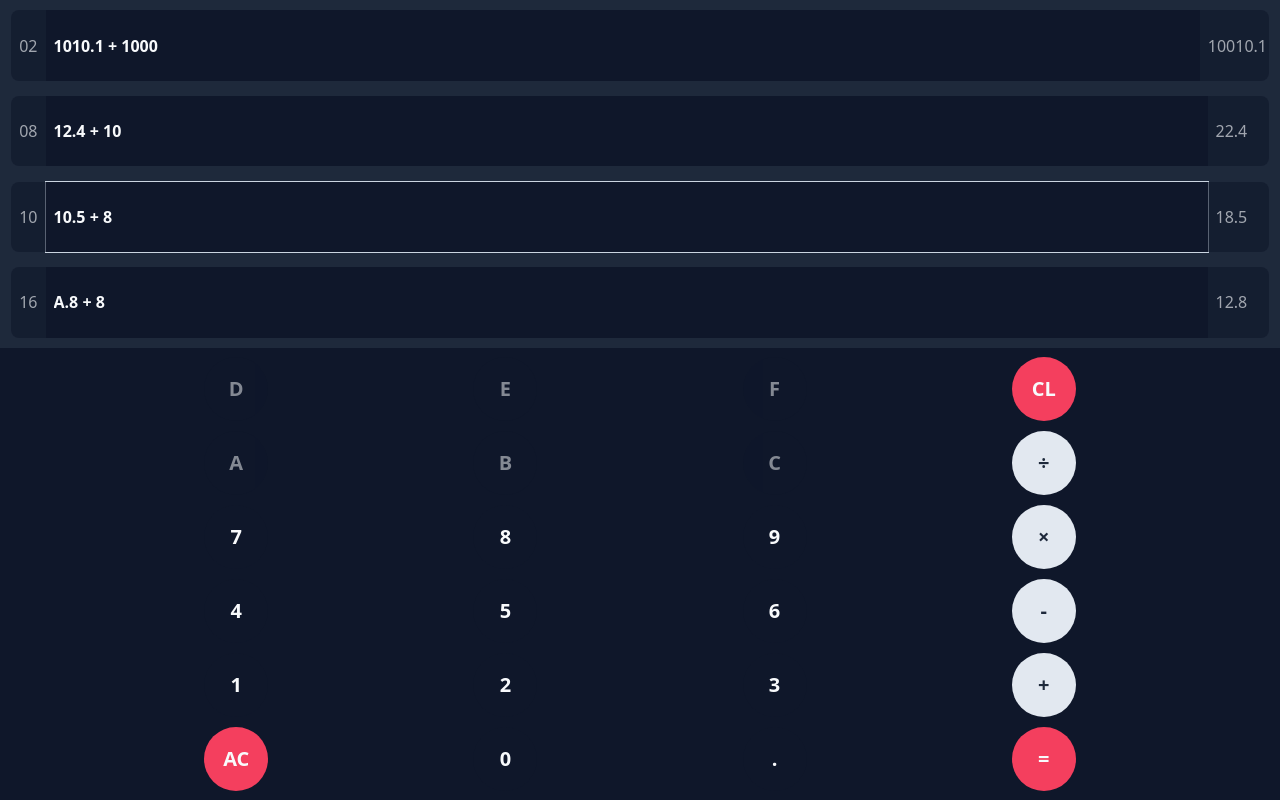
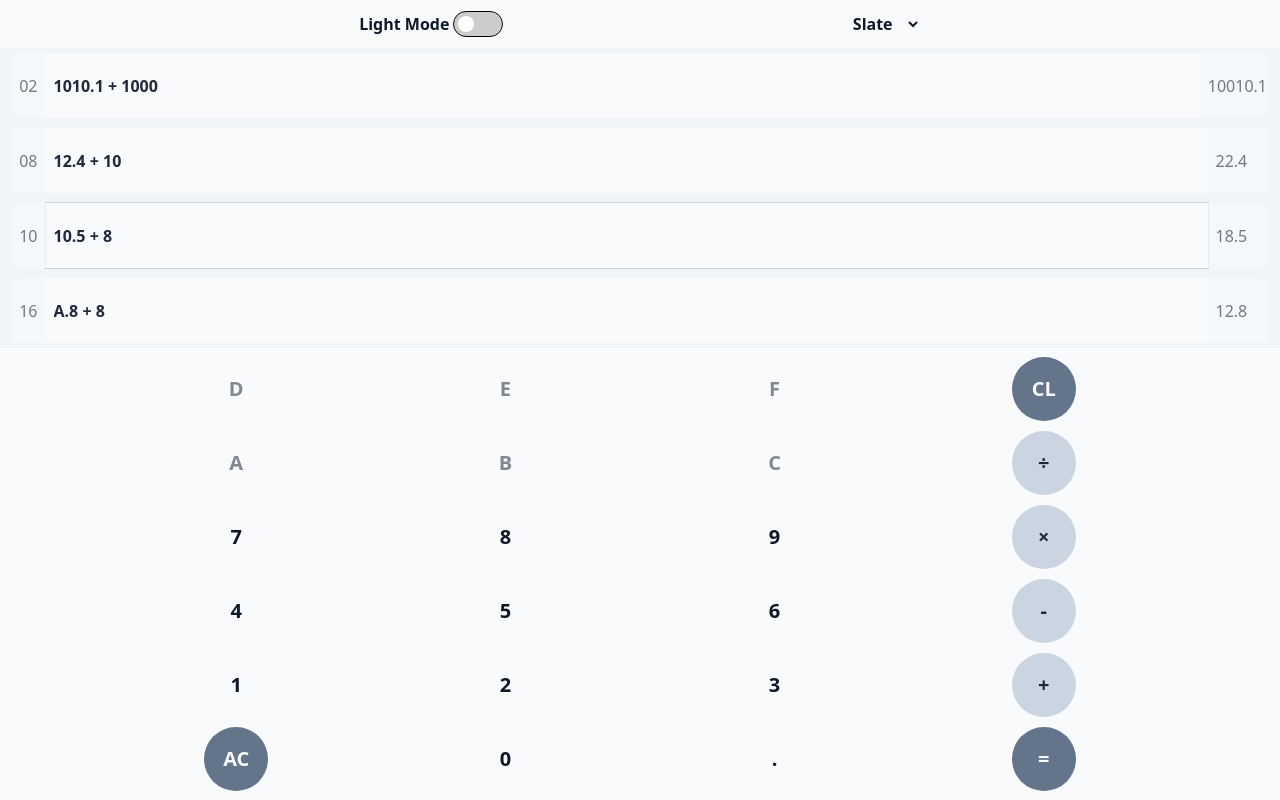
Before and after one commit to Aditya81016-Old/BaseShift, a Svelte app: page / in a window 1280 px wide. Built offline with nearby package versions, Linux system fonts and the light colour scheme.

Commit message:
added switch for light and dark mode and option to change theme color

```diff
--- a/src/App.svelte
+++ b/src/App.svelte
@@ -1,10 +1,12 @@
 <script lang="ts">
   import Bases from "./components/Bases.svelte";
+  import Header from "./components/Header.svelte";
   import Keypad from "./components/Keypad.svelte";
   import {Theme, ThemeColor} from "./variables"
+  import {themeMode, themeColorMode} from "./store"
 
-  $: theme = Theme.Dark
-  $: themeColor = ThemeColor.Rose
+  $: theme = $themeMode
+  $: themeColor = $themeColorMode
 
   let bgClass
   $: bgClass = theme == Theme.Light ? "bg-slate-100" : "bg-slate-800"
@@ -12,6 +14,7 @@
 </script>
 
 <main class="w-screen h-screen {bgClass}" id="App">
+  <Header {theme} {themeColor}/>
   <Bases {theme}/>
   <Keypad {theme} {themeColor}/>
 </main>
--- a/src/components/Bases.svelte
+++ b/src/components/Bases.svelte
@@ -24,10 +24,11 @@
   $: DecimalAns = changeBase($flexibleAns, 10, 10);
   $: HexadecimalAns = changeBase($flexibleAns, 10, 16).toUpperCase()
 
-  let keypadHeight;
+  let keypadHeight, headerHeight;
 
   onMount(() => {
     keypadHeight = j("#Keypad").css("height");
+    headerHeight = j("#Header").css("height");
 
     j(`#${$activeInput}`).addClass("activeInput");
 
@@ -41,7 +42,7 @@
 
 <main
   class="flex flex-col justify-evenly"
-  style="height: calc(100vh - {keypadHeight})"
+  style="height: calc(100vh - {keypadHeight} - {headerHeight} )"
 >
   <BaseBoard base="02" no={BinaryValue} ans={BinaryAns} {theme} />
   <BaseBoard base="08" no={OctalValue} ans={OctalAns} {theme} />
--- /dev/null
+++ b/src/components/Header.svelte
@@ -0,0 +1,135 @@
+<script lang="ts">
+  export let theme, themeColor;
+  import { Theme, ThemeColor } from "../variables";
+  import { themeMode, themeColorMode } from "../store";
+  import { onMount } from "svelte";
+
+  let bgClass, textClass;
+  $: bgClass = theme == Theme.Light ? "bg-slate-50" : "bg-slate-900";
+  $: textClass = theme == Theme.Light ? "text-slate-900" : "text-slate-50";
+  $: mode = theme == Theme.Light ? "Light" : "Dark";
+
+  onMount(() => {
+    if ($themeMode == Theme.Dark) jQuery("#themeMode").prop("checked", true);
+
+    jQuery(".switch").on("click", () => {
+      if (jQuery("#themeMode").is(":checked")) {
+        themeMode.set(Theme.Dark);
+      } else {
+        themeMode.set(Theme.Light);
+      }
+    });
+
+    jQuery("#ThemeColorSelect").on("change", () => {
+      $themeColorMode =
+        jQuery("#ThemeColorSelect option:selected").attr("value") as ThemeColor;
+    });
+  });
+</script>
+
+<main>
+  <div id="Header" class="{textClass} {bgClass} z-30 p-3 w-full">
+    <div class="selections bg-transparent flex justify-evenly {textClass}">
+      <div id="themeSelector">
+        <span class="{textClass} font-bold">{mode} Mode</span>
+        <label class="switch">
+          <input type="checkbox" id="themeMode" />
+          <span class="slider round" />
+        </label>
+      </div>
+      <div id="themeColorSelector">
+        <select
+          class="{bgClass} {textClass} font-bold"
+          name="Theme Color"
+          id="ThemeColorSelect"
+        >
+          <option value={ThemeColor.Slate} class="bg-{ThemeColor.Slate}-500"
+            >Slate</option
+          >
+          <option value={ThemeColor.Rose} class="bg-{ThemeColor.Rose}-500"
+            >Rose</option
+          >
+          <option value={ThemeColor.Teal} class="bg-{ThemeColor.Teal}-500"
+            >Teal</option
+          >
+          <option value={ThemeColor.Yellow} class="bg-{ThemeColor.Yellow}-500"
+            >Yellow</option
+          >
+          <option value={ThemeColor.Blue} class="bg-{ThemeColor.Blue}-500"
+            >Blue</option
+          >
+          <option value={ThemeColor.Indigo} class="bg-{ThemeColor.Indigo}-500"
+            >Indigo</option
+          >
+        </select>
+      </div>
+    </div>
+  </div>
+</main>
+
+<style lang="scss">
+  /* The switch - the box around the slider */
+  .switch {
+    position: relative;
+    display: inline-block;
+    width: 3rem;
+    height: 1.5rem;
+  }
+
+  /* Hide default HTML checkbox */
+  .switch input {
+    opacity: 0;
+    width: 0;
+    height: 0;
+  }
+
+  /* The slider */
+  .slider {
+    position: absolute;
+    cursor: pointer;
+    top: 0;
+    left: 0;
+    right: 0;
+    bottom: 0;
+    background-color: #ccc;
+    outline: 1px solid #000000;
+    -webkit-transition: 0.4s;
+    transition: 0.4s;
+  }
+
+  .slider:before {
+    position: absolute;
+    content: "";
+    height: 16px;
+    width: 16px;
+    left: 4px;
+    bottom: 4px;
+    background-color: white;
+    -webkit-transition: 0.4s;
+    transition: 0.4s;
+  }
+
+  input:checked + .slider {
+    background-color: #2c3b5c;
+    outline: 1px solid #ffffff;
+  }
+
+  input:focus + .slider {
+    box-shadow: 5px #ffffff;
+  }
+
+  input:checked + .slider:before {
+    -webkit-transform: translateX(26px);
+    -ms-transform: translateX(26px);
+    transform: translateX(24px);
+  }
+
+  /* Rounded sliders */
+  .slider.round {
+    border-radius: 34px;
+  }
+
+  .slider.round:before {
+    border-radius: 50%;
+  }
+</style>
--- a/src/components/Keypad.svelte
+++ b/src/components/Keypad.svelte
@@ -5,11 +5,11 @@
 
   import Key from "../units/Key.svelte";
   import { KeyTypes, Theme } from "../variables";
-  import { activeInput, flexibleNo, flexibleAns } from "../store";
+  import { activeInput, flexibleNo, flexibleAns, themeMode } from "../store";
   import { changeBase } from "../module"
 
-  let bgClass;
-  $: bgClass = theme == Theme.Light ? "bg-slate-50" : "bg-slate-900";
+
+  $: bgClass = $themeMode == Theme.Light ? "bg-slate-50" : "bg-slate-900";
 
 
   onMount(() => {
@@ -78,7 +78,7 @@
         $flexibleNo = changeBase(String(jQuery(`#${$activeInput}`).val()), Number($activeInput.replaceAll("base", "")), 10)
         let no = $flexibleNo.replaceAll("÷", "/").replaceAll("×", "*")
         let ans = String(eval(no))
-        $flexibleAns = changeBase(ans, Number($activeInput.replaceAll("base", "")), 10)
+        $flexibleAns = ans
       }
     });
   });
@@ -86,40 +86,40 @@
 
 <table id="Keypad" class="w-screen {bgClass}">
   <tr class="flex my-2 justify-evenly">
-    <td><Key {theme} {themeColor} value="D" type={KeyTypes.Normal} /></td>
-    <td><Key {theme} {themeColor} value="E" type={KeyTypes.Normal} /></td>
-    <td><Key {theme} {themeColor} value="F" type={KeyTypes.Normal} /></td>
-    <td><Key {theme} {themeColor} value="CL" type={KeyTypes.Special} /></td>
+    <td><Key  value="D" type={KeyTypes.Normal} /></td>
+    <td><Key value="E" type={KeyTypes.Normal} /></td>
+    <td><Key value="F" type={KeyTypes.Normal} /></td>
+    <td><Key  value="CL" type={KeyTypes.Special} /></td>
   </tr>
   <tr class="flex my-2 justify-evenly">
-    <td><Key {theme} {themeColor} value="A" type={KeyTypes.Normal} /></td>
-    <td><Key {theme} {themeColor} value="B" type={KeyTypes.Normal} /></td>
-    <td><Key {theme} {themeColor} value="C" type={KeyTypes.Normal} /></td>
-    <td><Key {theme} {themeColor} value="÷" type={KeyTypes.Operator} /></td>
+    <td><Key value="A" type={KeyTypes.Normal} /></td>
+    <td><Key  value="B" type={KeyTypes.Normal} /></td>
+    <td><Key value="C" type={KeyTypes.Normal} /></td>
+    <td><Key value="÷" type={KeyTypes.Operator} /></td>
   </tr>
   <tr class="flex my-2 justify-evenly">
-    <td><Key {theme} {themeColor} value="7" type={KeyTypes.Normal} /></td>
-    <td><Key {theme} {themeColor} value="8" type={KeyTypes.Normal} /></td>
-    <td><Key {theme} {themeColor} value="9" type={KeyTypes.Normal} /></td>
-    <td><Key {theme} {themeColor} value="×" type={KeyTypes.Operator} /></td>
+    <td><Key  value="7" type={KeyTypes.Normal} /></td>
+    <td><Key value="8" type={KeyTypes.Normal} /></td>
+    <td><Key value="9" type={KeyTypes.Normal} /></td>
+    <td><Key  value="×" type={KeyTypes.Operator} /></td>
   </tr>
   <tr class="flex my-2 justify-evenly">
-    <td><Key {theme} {themeColor} value="4" type={KeyTypes.Normal} /></td>
-    <td><Key {theme} {themeColor} value="5" type={KeyTypes.Normal} /></td>
-    <td><Key {theme} {themeColor} value="6" type={KeyTypes.Normal} /></td>
-    <td><Key {theme} {themeColor} value="-" type={KeyTypes.Operator} /></td>
+    <td><Key  value="4" type={KeyTypes.Normal} /></td>
+    <td><Key  value="5" type={KeyTypes.Normal} /></td>
+    <td><Key value="6" type={KeyTypes.Normal} /></td>
+    <td><Key  value="-" type={KeyTypes.Operator} /></td>
   </tr>
   <tr class="flex my-2 justify-evenly">
-    <td><Key {theme} {themeColor} value="1" type={KeyTypes.Normal} /></td>
-    <td><Key {theme} {themeColor} value="2" type={KeyTypes.Normal} /></td>
-    <td><Key {theme} {themeColor} value="3" type={KeyTypes.Normal} /></td>
-    <td><Key {theme} {themeColor} value="+" type={KeyTypes.Operator} /></td>
+    <td><Key value="1" type={KeyTypes.Normal} /></td>
+    <td><Key  value="2" type={KeyTypes.Normal} /></td>
+    <td><Key value="3" type={KeyTypes.Normal} /></td>
+    <td><Key  value="+" type={KeyTypes.Operator} /></td>
   </tr>
   <tr class="flex my-2 justify-evenly">
-    <td><Key {theme} {themeColor} value="AC" type={KeyTypes.Special} /></td>
-    <td><Key {theme} {themeColor} value="0" type={KeyTypes.Normal} /></td>
-    <td><Key {theme} {themeColor} value="." type={KeyTypes.Normal} /></td>
-    <td><Key {theme} {themeColor} value="=" type={KeyTypes.Special} /></td>
+    <td><Key value="AC" type={KeyTypes.Special} /></td>
+    <td><Key  value="0" type={KeyTypes.Normal} /></td>
+    <td><Key value="." type={KeyTypes.Normal} /></td>
+    <td><Key value="=" type={KeyTypes.Special} /></td>
   </tr>
 </table>
 
--- a/src/store.ts
+++ b/src/store.ts
@@ -1,7 +1,10 @@
 import { writable } from "svelte/store";
+import { Theme, ThemeColor } from "./variables";
 
 let eq = "10.5 + 8"
 
+export const themeMode = writable(Theme.Light)
+export const themeColorMode = writable(ThemeColor.Slate)
 export const flexibleNo = writable(eq);
 export const flexibleAns = writable(String(eval(eq)))
 export const activeInput = writable("base10")
--- a/src/style.scss
+++ b/src/style.scss
@@ -6,6 +6,10 @@
 @tailwind base;
 @tailwind components;
 @tailwind utilities;
+
+* {
+  transition: all 0.25s ease-in;
+}
 
 
 .disabled {
--- a/src/units/Key.svelte
+++ b/src/units/Key.svelte
@@ -1,29 +1,34 @@
 <script lang="ts">
-  export let value, type, theme, themeColor;
+  export let value, type;
 
   import { onMount } from "svelte";
   import { activeInput } from "../store";
   import { Theme, KeyTypes } from "../variables";
+  import {themeMode, themeColorMode} from "../store"
 
   let bgClass, textClass, activeClass;
 
   // $: bgClass = theme == "light" ? "bg-slate-50" : "bg-slate-800"
   // $: textClass = theme == "light" ? "text-slate-800" : "text-slate-50"
 
-  if (type == KeyTypes.Normal) {
-    bgClass = theme == Theme.Light ? "bg-slate-50" : "bg-slate-900";
-    textClass = theme == Theme.Light ? "text-slate-900" : "text-slate-50";
+  $: if (type == KeyTypes.Normal) {
+    bgClass = $themeMode == Theme.Light ? "bg-slate-50" : "bg-slate-900";
+    textClass = $themeMode == Theme.Light ? "text-slate-900" : "text-slate-50";
     activeClass =
-      theme == Theme.Light ? "active:bg-slate-200" : "active:bg-slate-700";
-  } else if (type == KeyTypes.Operator) {
-    bgClass = theme == Theme.Light ? "bg-slate-400" : "bg-slate-200";
-    textClass = theme == Theme.Light ? "text-slate-800" : "text-slate-800";
+      $themeMode == Theme.Light ? "active:bg-slate-200" : "active:bg-slate-700";
+  }
+
+  $: if (type == KeyTypes.Operator) {
+    bgClass = $themeMode == Theme.Light ? "bg-slate-300" : "bg-slate-200";
+    textClass = $themeMode == Theme.Light ? "text-slate-800" : "text-slate-800";
     activeClass =
-      theme == Theme.Light ? "active:bg-slate-500" : "active:bg-slate-400";
-  } else if (type == KeyTypes.Special) {
-    bgClass = `bg-${themeColor}-500`;
+      $themeMode == Theme.Light ? "active:bg-slate-500" : "active:bg-slate-400";
+  }
+
+  $: if (type == KeyTypes.Special) {
+    bgClass = `bg-${$themeColorMode}-500`;
     textClass = "text-slate-50";
-    activeClass = `active:bg-${themeColor}-800`;
+    activeClass = `active:bg-${$themeColorMode}-800`;
   }
 
   $: base = parseInt($activeInput.replace("base", ""));
--- a/tailwind.config.js
+++ b/tailwind.config.js
@@ -9,7 +9,7 @@ module.exports = {
         pattern: /bg-(slate|rose|teal|yellow|blue|indigo)-(500|800)/,
       },
       {
-        pattern: /(bg|text)-slate-(50|100|200|400|800|900)/,
+        pattern: /(bg|text)-slate-(50|100|300|200|400|800|900)/,
       },
     ],
   }
```
Also changed, not shown: index.html (+1 -14 lines).
